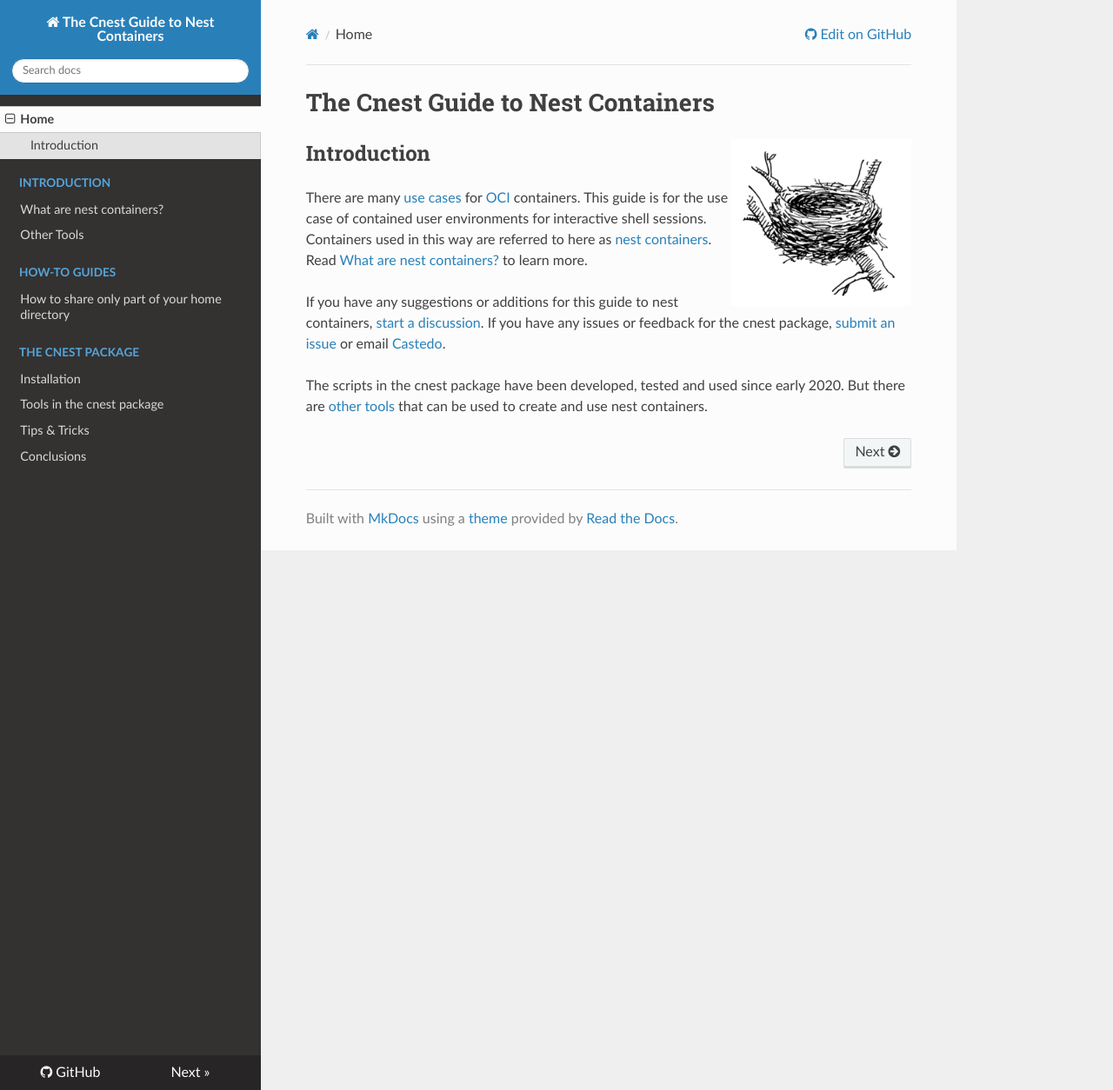
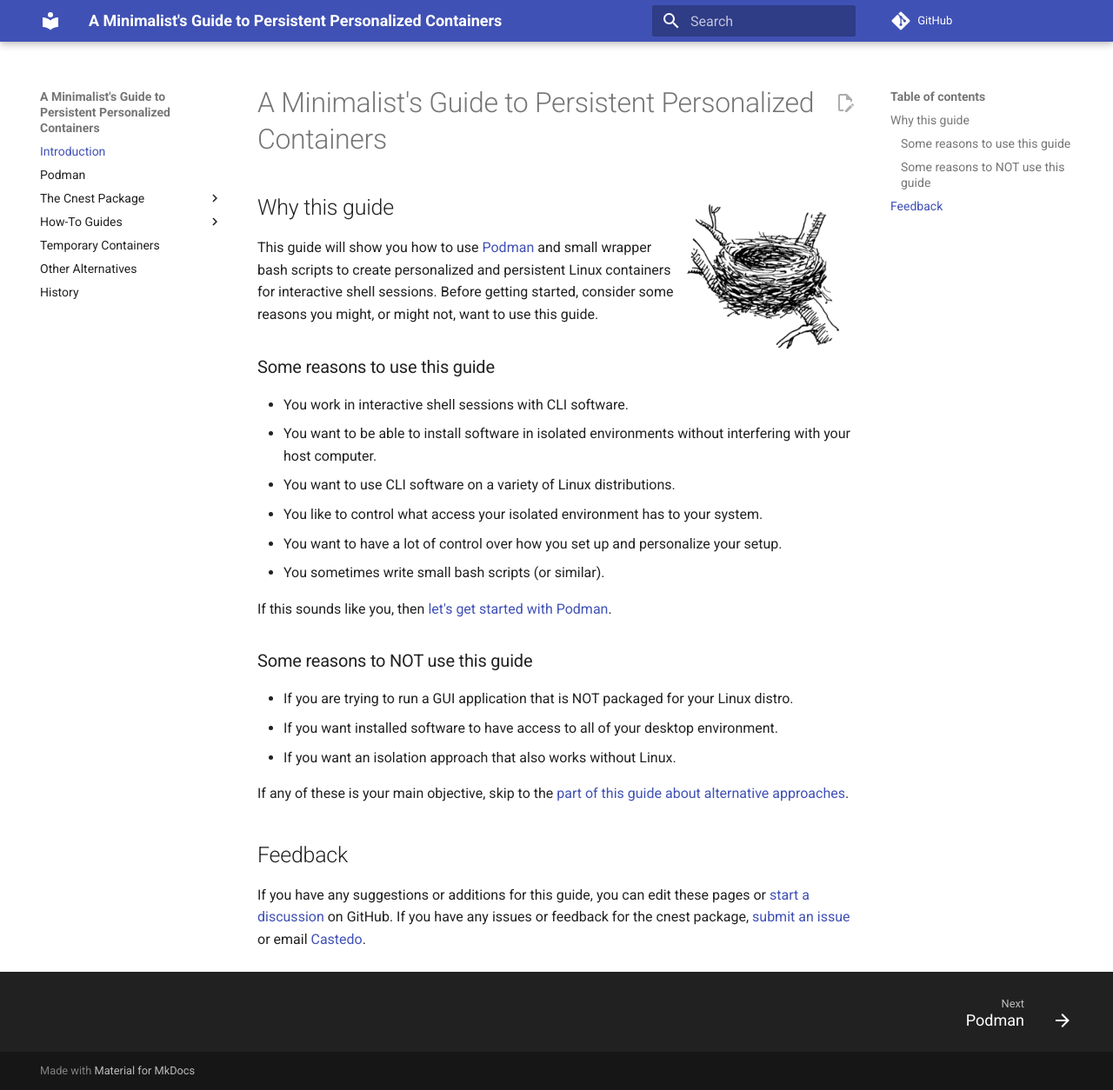
Before and after one commit to castedo/cnest, an MkDocs documentation site: the page built from docs/index.md, in a window 1280 px wide and 1254 px high. Shown: the whole window at 87% size. Built offline with MkDocs 1.6.1 and Material for MkDocs 9.7.7, drawn with Linux system fonts in a browser that asks for light colours; nearby versions of some CDN libraries; comment, search, counter and statistics services are not loaded.

Commit message:
new doc pages; cut less useful doc pages

````diff
--- a/docs/conclusions.md
+++ /dev/null
@@ -1,22 +0,0 @@
-Conclusions
-===========
-
-Here are some conclusions the developer of `cnest` has made after
-using the `cnest` tools since early 2020.
-
-* It's useful to have an obvious symbol in the command line prompt giving a strong clue
-  that one is inside a container
-
-* It's very convenient to have `cnest` automatically stay in the directory when entering
-  the container from the host while in a directory that is shared. It's
-  annoying when this does not happen.
-
-* It works well to be able to work with a complicated development environment as used by
-  a larger development community using a common distro and common version of
-  tools. This is in contrast to having to use a different distro and/or version of tools
-  on one's own main system, potentially causing inter dependecy problems.
-
-* It's convenient to have old tools stay on old distros while having one main system advance
-  to a newer distro. Similarly, it's conveinent to leave one's main system as an older more
-  stable release while will being able to try out and develop with less stable distros inside
-  containers.
--- a/docs/index.md
+++ b/docs/index.md
@@ -1,29 +1,46 @@
-The Cnest Guide to Nest Containers
-==================================
+A Minimalist's Guide to Persistent Personalized Containers
+==========================================================
 
 <img src="_static/bird-nest-260px.png"
  style="height: 192px; float:right;"
  alt="Bird Nest">
 
-Introduction
-------------
+Why this guide
+--------------
 
-There are many [use
-cases](https://docs.fedoraproject.org/en-US/containers/terminology/use_cases/)
-for [OCI](https://opencontainers.org/) containers.
-This guide is for the use case of contained user environments for interactive
-shell sessions.
-Containers used in this way are referred to here as [nest
-containers](what-are-nest-containers.md).
-Read [What are nest containers?](what-are-nest-containers.md) to learn more.
+This guide will show you how to use [Podman](https://podman.io) and small wrapper bash
+scripts to create personalized and persistent Linux containers for interactive shell
+sessions.
+Before getting started, consider some reasons you might, or might not, want to use this
+guide.
 
-If you have any suggestions or additions for this guide to nest containers,
-[start a discussion](https://github.com/castedo/cnest/discussions).
+### Some reasons to use this guide
+
+* You work in interactive shell sessions with CLI software.
+* You want to be able to install software in isolated environments without interfering
+  with your host computer.
+* You want to use CLI software on a variety of Linux distributions.
+* You like to control what access your isolated environment has to your system.
+* You want to have a lot of control over how you set up and personalize your setup.
+* You sometimes write small bash scripts (or similar).
+
+If this sounds like you, then [let's get started with Podman](podman.md).
+
+### Some reasons to NOT use this guide
+
+* If you are trying to run a GUI application that is NOT packaged for your Linux distro.
+* If you want installed software to have access to all of your desktop environment.
+* If you want an isolation approach that also works without Linux.
+
+If any of these is your main objective, skip to the [part of this guide about
+alternative approaches](other-tools.md).
+
+
+Feedback
+--------
+
+If you have any suggestions or additions for this guide, you can edit these pages or
+[start a discussion](https://github.com/castedo/cnest/discussions) on GitHub.
 If you have any issues or feedback for the cnest package, [submit an
 issue](https://github.com/castedo/cnest/issues) or email
 [Castedo](mailto:castedo@castedo.com).
-
-
-The scripts in the cnest package have been developed, tested and used since
-early 2020. But there are [other tools](other-tools.md) that can be used to
-create and use nest containers.
--- a/docs/other-tools.md
+++ b/docs/other-tools.md
@@ -1,24 +1,67 @@
-Other Tools
-===========
+Other Alternatives
+==================
 
-The `cnest` package of tools was inspired by
-[Fedora Silverblue Toolbox](https://github.com/containers/toolbox).
-But the script files in this cnest repository:
-* are for creating containers from many different images, especially of non-Fedora distros
-* are for controlling what permissions and capabilities are given to nest containers
-* are decoupled so that they can be used, or not used, independently
-* are simply enough to merely serve as code examples, if not used as-is
+This page provides some tips on alternative resources if you have any of the
+following objectives:
 
-A new and similar tool is [distrobox](https://github.com/89luca89/distrobox).
-Unlike toolbox, and like cnest, distrobox is designed for lots of different
-images from lots of different distros.
-Unlike `cnest`, designed to be run from many distros, including distros
-without `podman`.
+* trying to run a GUI application that is NOT packaged for your Linux distro
+* installed software to have access to all of your desktop environment
+* seeking an isolation approach that also works without Linux
 
-Yet another similar tool is [podbox](https://github.com/DimaZirix/podbox)
-"Container sandbox for GUI applications" with some nice features for working
-with contained GUI applications.
+GUI applications
+----------------
 
-Before attemping to containerize a GUI app, check to see if a [flatpak](https://flatpak.org/)
-is available. A GUI desktop application that has already been flatpak'ed
-will likely work better and more seamlessly than implementing a new container.
+For desktop GUI applications, [flatpaks](https://flatpak.org/) are a more advanced and
+appropriate approach than regular [OCI](https://opencontainers.org/) (Docker)
+containers.
+If the GUI application you want to run is available on [Flathub](https://flathub.org/)
+(or similar source), you probably want to use that rather than running it
+from an OCI container.
+
+You can still try to run GUI applications out of a container. Using the `podman --network
+host` option might be all you need to get your GUI application working to an acceptable
+level.
+You can also consider using convenient wrappers of Podman that have specific features
+to help enable access to desktop environments:
+
+* [Toolbx](https://containertoolbx.org)
+* [Distrobox](https://github.com/89luca89/distrobox)
+* [Podbox](https://github.com/DimaZirix/podbox)
+
+<!-- copybreak -->
+
+Full access to your desktop environment
+---------------------------------------
+
+Tools like [distrobox](https://github.com/89luca89/distrobox) and
+[toolbx](https://github.com/containers/toolbox) will by default grant full access to
+your desktop environment.  Desktop features that work outside a container will probably work "out of
+the box" in a container created by these tools.
+In contrast, Podman will by default create containers that are highly isolated with limited
+access to the host environment.
+There's a fundamental trade-off between giving software full access so that desktop features
+automatically work vs running software in a contained, isolated system.
+
+!!! tip "Author suggestion"
+    When I want to access my full desktop environment from the shell command line, I
+    don't run it in a container; I just run it in a regular shell session from
+    a regular terminal window. I only run software that does NOT need full desktop
+    access in OCI containers.
+
+
+Isolation of macOS and Windows software
+---------------------------------------
+
+Most software development ecosystems evolve their own environment isolation solutions.
+Usually, they are language-specific, such as [conda](https://conda.io/) environments and
+Python's [virtualenv](https://virtualenv.pypa.io). One benefit of these isolation
+systems is they are cross-platform and can run natively on Windows or macOS without Linux.
+In contrast, Podman uses the
+[OS-level virtualization](https://en.wikipedia.org/wiki/OS-level_virtualization)
+approach of Linux containers. Linux containers are not as portable, but they offer
+a more extreme level of isolation.
+
+You can also use [hardware
+virtualization](https://en.wikipedia.org/wiki/Hardware_virtualization) to run
+virtual machines (VMs) of Linux, macOS, or Windows on a desktop environment of a different
+operating system.
--- /dev/null
+++ b/docs/podman.md
@@ -0,0 +1,21 @@
+Podman
+======
+
+To follow this guide, you need to have [Podman](https://podman.io) installed.
+
+!!! note
+    You can probably use `docker` instead of `podman`.  However, the author recommends
+    using `podman`.  Podman can run rootless containers, which do not require root
+    privileges and do not run through a daemon process.
+
+If you want to run an application that is available as an
+[OCI](https://opencontainers.org/) (Docker) container, you most likely want to run it as
+a temporary container and not a persistent container.
+If this is your objective, jump to the section on [temporary
+containers](temp-containers.md).
+
+On the other hand, if you want to work in an interactive shell environment with a
+personalized choice of Linux distribution and installed software packages, a persistent
+container will be a convenient choice.
+You will have the option to quickly try out and install software in an isolated
+environment and have that environment persist even after rebooting your system.
--- /dev/null
+++ b/docs/temp-containers.md
@@ -0,0 +1,40 @@
+Temporary Containers
+====================
+
+ Temporary containers are created on the fly before a containerized application is run.
+When the application terminates, the container is automatically deleted.
+
+As an example, let's say you have come across this great containerized application
+[hub.docker.com/r/rancher/cowsay](https://hub.docker.com/r/rancher/cowsay).
+
+You'll want to run it in a temporary container by using the `--rm` option of Podman as
+such:
+
+```
+podman run --rm -it docker.io/rancher/cowsay moo moo mooooooo
+```
+
+For most containerized applications, there is little reason to persist and/or name the
+container and then have to worry about deleting it later.
+
+A more realistic scenario is one used by the author of this guide.  He wrote the
+following bash script named `mkdocs` available in his host environment to run [Material
+for MkDocs](https://squidfunk.github.io/mkdocs-material/):
+
+```
+#!/usr/bin/bash
+podman run --rm -v .:/docs --network host docker.io/squidfunk/mkdocs-material "$@"
+```
+
+With the `-v .:/docs` option, the current working directory becomes available inside the
+container. Thus, the author can perform the following to work on a document saved under
+`~/src/mydoc`:
+
+```
+cd ~/src/mydoc
+mkdocs --help
+mkdocs serve
+```
+
+For a discussion of the many different ways containers can be used, [visit Fedora
+Container Docs](https://docs.fedoraproject.org/en-US/containers/terminology/use_cases/).
--- a/docs/what-are-nest-containers.md
+++ /dev/null
@@ -1,53 +0,0 @@
-What are nest containers?
-=========================
-
-Nest containers are [OCI](https://opencontainers.org/) containers used as
-contained user environments for interactive shell sessions.
-Sometimes they are referred to as "pet" Docker containers.
-Nest containers are similar to [flatpaks](https://flatpak.org/) and
-[conda](https://conda.io/) environments. But flatpaks are optimized for
-[GUI](https://en.wikipedia.org/wiki/Graphical_user_interface) desktop
-applications.
-Conda is optimized for portable software packages running natively across
-Windows, macOS and Linux.
-In order to run on Windows and macOS, conda can not rely on [OS-level
-virtualization](https://en.wikipedia.org/wiki/OS-level_virtualization)
-which is needed to run containers.
-
-As OCI containers, nest containers have three key features of being:
-
-1. personalized
-1. persistent
-1. controlled
-
-## Personalized
-
-Broadly distributed OCI container images generally are not personalized to
-specific user accounts. Users who want to enter shell environment as the
-same non-root user account want a user account in the container to match
-the local user account of the hosting computer.
-
-## Persistent
-
-Containers are usually non-persistent and used for services running in the
-background. But for interactive shell sessions, it is convenient to let
-the contained file system persist across process termination and reboots,
-by default.
-
-For instance, a user can interactively experiment with running yum,
-apt-get, and in general change the contained file system across process
-terminations and reboots.
-
-## Controlled
-
-Like users of flatpaks, users of nest containers can have different
-preferences for how much of the host system is shared with the contained
-environment. For instance, users
-
-* may want to share the entire home directory, or only parts of it
-* may or may not want to share the network
-* may or may not want to share access to X11, Wayland, audio, video
-  cameras, etc...
-
-In general, a nest containers provides users the granularity of control
-similar to flatpak applications.
--- a/mkdocs.yml
+++ b/mkdocs.yml
@@ -1,21 +1,24 @@
-site_name: The Cnest Guide to Nest Containers
+site_name: A Minimalist's Guide to Persistent Personalized Containers
 site_url: !ENV READTHEDOCS_CANONICAL_URL
 repo_url: https://github.com/castedo/cnest
 edit_uri: edit/main/docs
 theme:
-  name: readthedocs
+  name: material
   features:
     - content.action.edit
+    - content.code.copy
     - navigation.footer
+markdown_extensions:
+  - admonition
 nav:
-  - Home: index.md
-  - INTRODUCTION:
-    - what-are-nest-containers.md
-    - other-tools.md
-  - HOW-TO GUIDES:
-    - how-to-share-partial-home.md
-  - THE CNEST PACKAGE:
+  - Introduction: index.md
+  - podman.md
+  - The Cnest Package:
     - install.md
     - cnest-tools.md
     - tips.md
-    - conclusions.md
+  - How-To Guides:
+    - how-to-share-partial-home.md
+  - temp-containers.md
+  - other-tools.md
+  - history.md
````
Also changed, not shown: docs/cnest-tools.md (+2 -2 lines), docs/history.md (added, +8 -0 lines), docs/install.md (+4 -4 lines).
